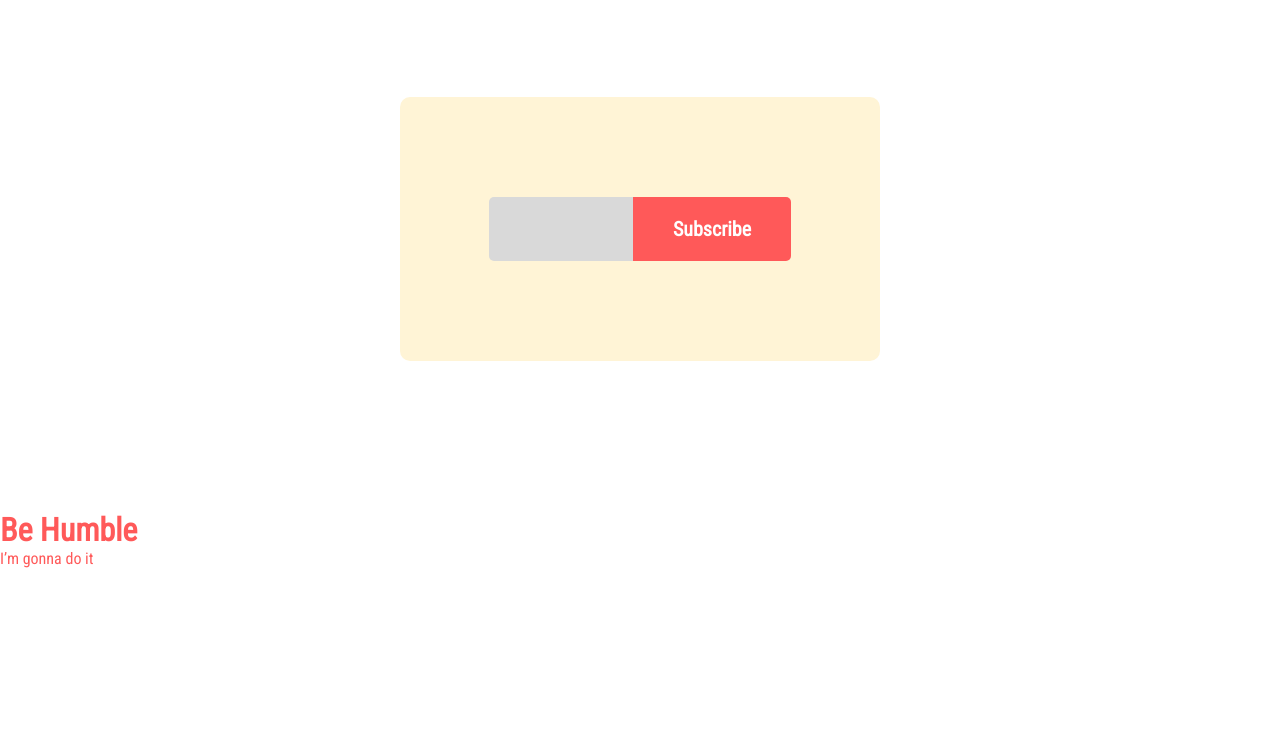
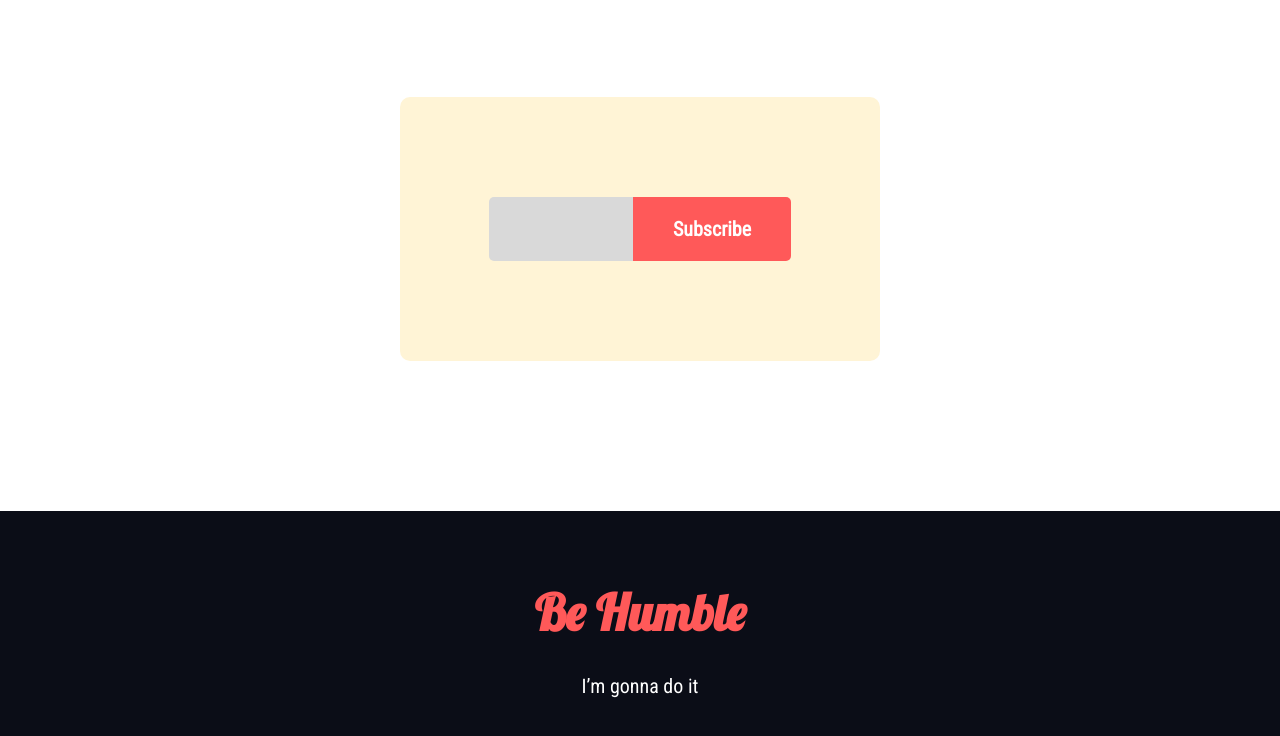
Before and after one commit to nadim-sheikh/Assignment, a plain HTML site: page index.html in a window 1280 px wide. Shown: the part 2881-3617 px from the top of the page. Before the commit the page ends 3449 px from the top, so only its background shows below. Drawn offline with Linux system fonts and the light colour scheme.

Commit message:
footer-add

```diff
--- a/style.css
+++ b/style.css
@@ -1,4 +1,5 @@
 @import url('https://fonts.googleapis.com/css2?family=Bebas+Neue&family=Inter:wght@600&family=Poppins&family=Roboto+Condensed&family=Roboto:wght@400;500&display=swap');
+@import url('https://fonts.googleapis.com/css2?family=Bebas+Neue&family=Inter:wght@600&family=Lobster&family=Poppins&family=Roboto+Condensed&family=Roboto:wght@400;500&display=swap');
 @import url('https://fonts.googleapis.com/css2?family=Bebas+Neue&family=Inter:wght@600&family=Lobster&family=Poppins&family=Roboto+Condensed&family=Roboto:wght@400;500&display=swap');
 
 * {
@@ -6,6 +7,18 @@
     padding: 0%;
     font-family: 'Bebas Neue', cursive;
     font-family: 'Inter', sans-serif;
+    font-family: 'Poppins', sans-serif;
+    font-family: 'Roboto', sans-serif;
+    font-family: 'Roboto Condensed', sans-serif;
+    font-family: 'Bebas Neue', cursive;
+    font-family: 'Inter', sans-serif;
+    font-family: 'Lobster', cursive;
+    font-family: 'Poppins', sans-serif;
+    font-family: 'Roboto', sans-serif;
+    font-family: 'Roboto Condensed', sans-serif;
+    font-family: 'Bebas Neue', cursive;
+    font-family: 'Inter', sans-serif;
+    font-family: 'Lobster', cursive;
     font-family: 'Poppins', sans-serif;
     font-family: 'Roboto', sans-serif;
     font-family: 'Roboto Condensed', sans-serif;
@@ -246,12 +259,19 @@
 }
 
 /*footer*/
-footer {
-    font-family: 'Bebas Neue', cursive;
-    font-family: 'Inter', sans-serif;
+footer{
+    text-align: center;
+    background-color: #0B0D17;
+    padding: 50px 0px;
+}
+footer h1 {
     font-family: 'Lobster', cursive;
-    font-family: 'Poppins', sans-serif;
-    font-family: 'Roboto', sans-serif;
-    font-family: 'Roboto Condensed', sans-serif;
     color: #FF5959;
+    font-size: 50px;
+    margin-top: 20px;
 }
+footer p{
+    color: white;
+    font-size: 20px;
+    margin-top: 30px;
+}
```
